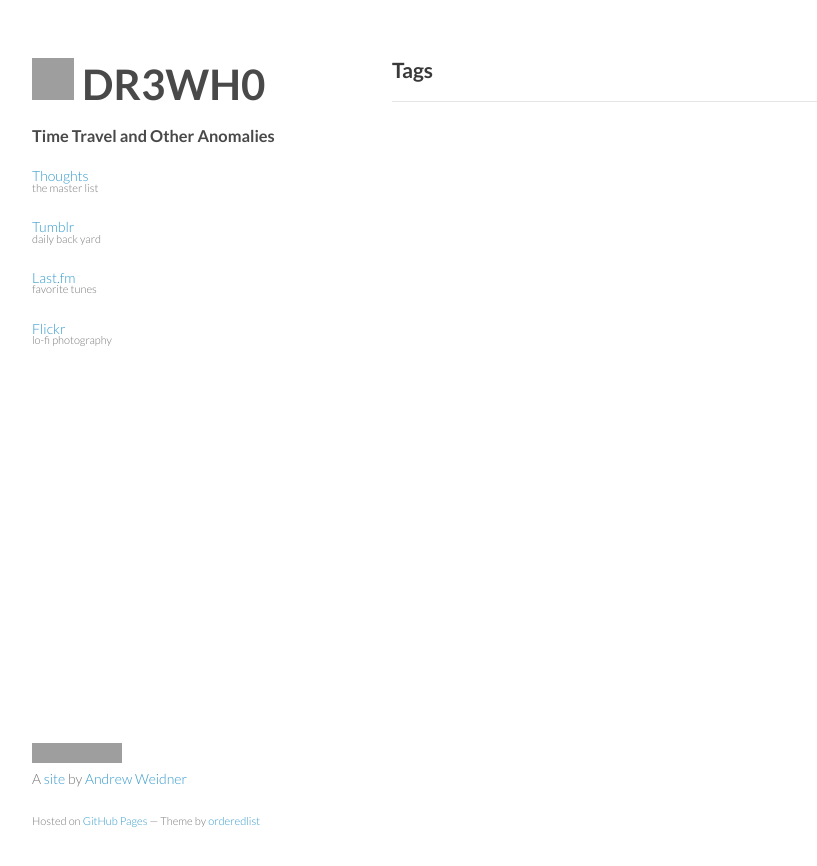
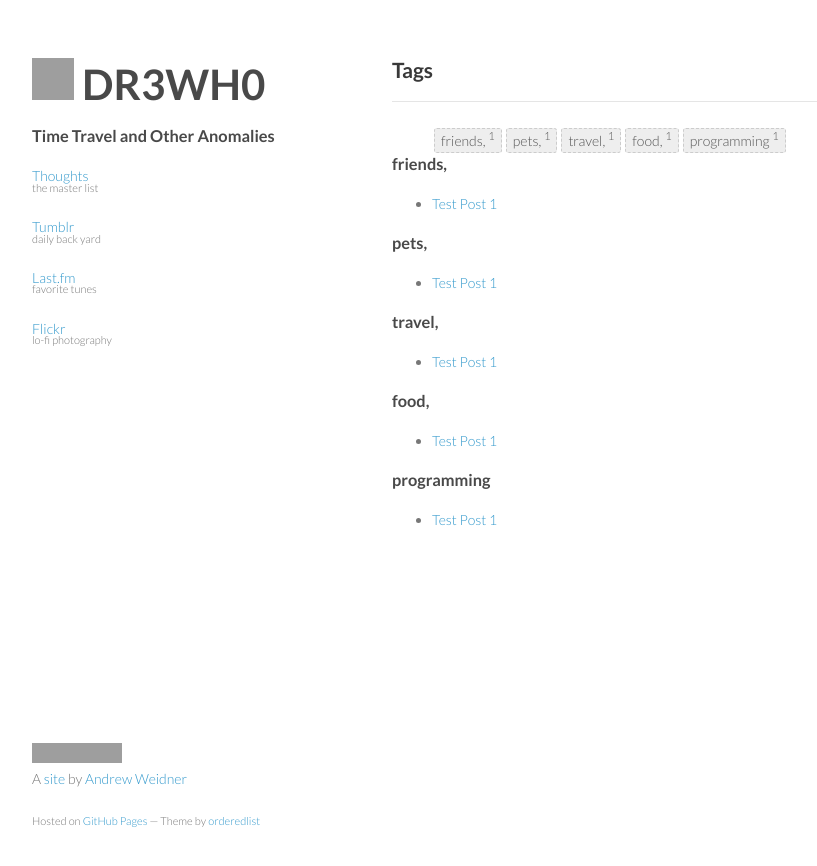
Before and after one commit to drewhop/drewhop.github.io, a Jekyll site: the page built from tags.html, in a window 1280 px wide. Shown: the top 866 px of the page, without its empty margins (178-995 px from the left). Built offline with Jekyll 4.4.1, drawn with Linux system fonts in a browser that asks for light colours; comment, search, counter and statistics services are not loaded; grey boxes are pictures that could not be loaded.

Commit message:
Update 2013-07-22-Test-1.md

```diff
--- a/_posts/2013-07-22-Test-1.md
+++ b/_posts/2013-07-22-Test-1.md
@@ -2,6 +2,8 @@
 published: true
 title: Test Post 1
 layout: post
+category: Odd
+tags: friends, pets, travel, food, programming
 ---
 
 # This is a post for testing [porpoises](http://en.wikipedia.org/wiki/Porpoise).
```
